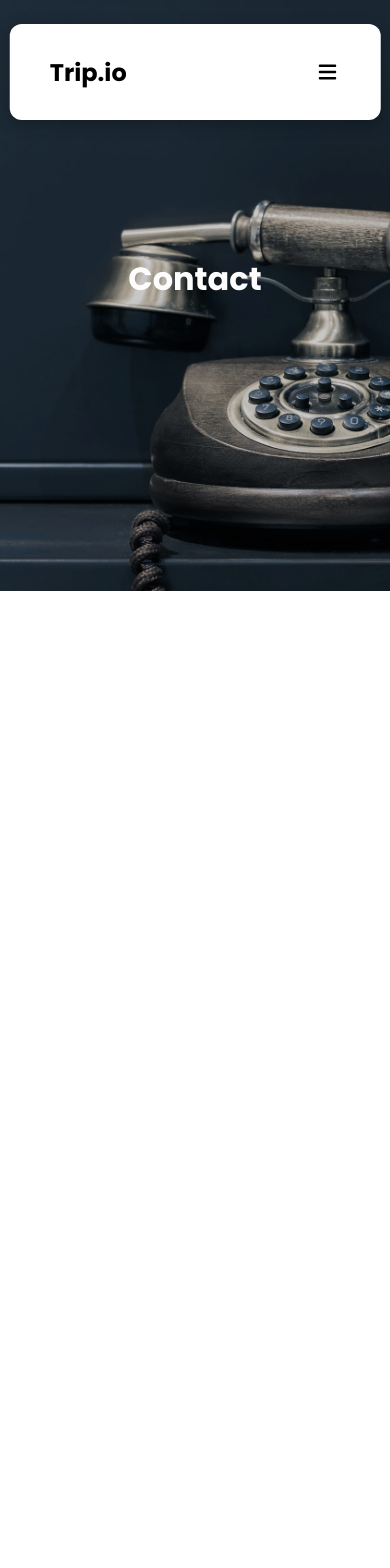
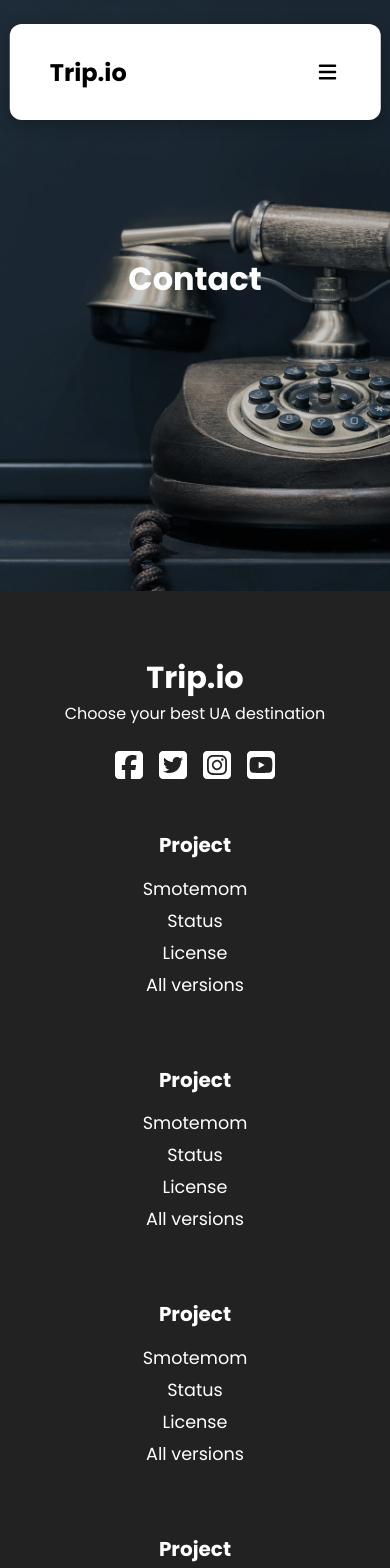
Before and after one commit to PaulBoar/Trip.io, a React (Create React App) app: page /contact in a window 390 px wide. Shown: the top 1568 px of the page. Before the commit the page ends 844 px from the top, so only its background shows below. Built offline with nearby package versions, Linux system fonts and the light colour scheme.

Commit message:
footer and minor styleing changes

```diff
--- a/package.json
+++ b/package.json
@@ -4,12 +4,14 @@
   "private": true,
   "dependencies": {
     "@fortawesome/fontawesome-svg-core": "^6.2.1",
+    "@fortawesome/free-brands-svg-icons": "^6.2.1",
     "@fortawesome/free-regular-svg-icons": "^6.2.1",
     "@fortawesome/free-solid-svg-icons": "^6.2.1",
     "@fortawesome/react-fontawesome": "^0.2.0",
     "@testing-library/jest-dom": "^5.16.5",
     "@testing-library/react": "^13.4.0",
     "@testing-library/user-event": "^13.5.0",
+    "babel-plugin-macros": "^3.1.0",
     "react": "^18.2.0",
     "react-dom": "^18.2.0",
     "react-icons": "^4.7.1",
--- /dev/null
+++ b/src/components/Footer.js
@@ -0,0 +1,66 @@
+import React from 'react';
+import classes from './Footer.module.css';
+import { FontAwesomeIcon } from '@fortawesome/react-fontawesome';
+import { faSquareTwitter, faSquareFacebook, faSquareYoutube, faSquareInstagram } from '@fortawesome/free-brands-svg-icons';
+
+
+function Footer() {
+	return (
+		<div className={classes.footer}>
+			<div className={classes.top}>
+				<div className={classes.text}>
+					<h4>Trip.io</h4>
+					<p>Choose your best UA destination</p>
+				</div>
+				<div className={classes.socials}>
+					<a href='/'><FontAwesomeIcon icon={faSquareFacebook} /></a>
+					<a href='/'><FontAwesomeIcon icon={faSquareTwitter} /></a>
+					<a href='/'><FontAwesomeIcon icon={faSquareInstagram} /></a>
+					<a href='/'><FontAwesomeIcon icon={faSquareYoutube} /></a>
+				</div>
+			</div>
+
+			<div className={classes.bottom}>
+    <div className={classes.column}>
+     <h5>Project</h5>
+     <ul className={classes['column-list']}>
+      <li><a href='/'>Smotemom</a></li>
+      <li><a href='/'>Status</a></li>
+      <li><a href='/'>License</a></li>
+      <li><a href='/'>All versions</a></li>
+     </ul>
+    </div>
+    <div className={classes.column}>
+     <h5>Project</h5>
+     <ul className={classes['column-list']}>
+      <li><a href='/'>Smotemom</a></li>
+      <li><a href='/'>Status</a></li>
+      <li><a href='/'>License</a></li>
+      <li><a href='/'>All versions</a></li>
+     </ul>
+    </div>
+    <div className={classes.column}>
+     <h5>Project</h5>
+     <ul className={classes['column-list']}>
+      <li><a href='/'>Smotemom</a></li>
+      <li><a href='/'>Status</a></li>
+      <li><a href='/'>License</a></li>
+      <li><a href='/'>All versions</a></li>
+     </ul>
+    </div>
+    <div className={classes.column}>
+     <h5>Project</h5>
+     <ul className={classes['column-list']}>
+      <li><a href='/'>Smotemom</a></li>
+      <li><a href='/'>Status</a></li>
+      <li><a href='/'>License</a></li>
+      <li><a href='/'>All versions</a></li>
+     </ul>
+    </div>
+
+   </div>
+		</div>
+	);
+}
+
+export default Footer;
--- /dev/null
+++ b/src/components/Footer.module.css
@@ -0,0 +1,105 @@
+.footer {
+	background-color: #222;
+	color: #fff;
+	padding: 4rem 6rem;
+}
+
+.top {
+	display: flex;
+	justify-content: space-between;
+}
+
+.text h4 {
+	font-size: 1.9rem;
+}
+
+.socials {
+	display: flex;
+	align-items: center;
+}
+
+.socials a {
+	font-size: 2rem;
+	color: inherit;
+	margin-left: 1rem;
+}
+
+.socials a:first-child {
+ margin: 0;
+}
+
+.socials a:hover {
+	color: #df9342;
+}
+
+.bottom {
+	display: flex;
+	justify-content: space-between;
+	flex-wrap: wrap;
+	padding-top: 3rem;
+}
+
+.column {
+ padding: 1.5rem;
+}
+
+.column h5 {
+	font-size: 1.25rem;
+	padding: 1rem 0 0.8rem 0;
+}
+
+.column-list {
+	list-style: none;
+}
+
+.column-list a {
+	text-decoration: none;
+	color: inherit;
+	font-size: 1.1rem;
+	line-height: 2rem;
+	/* padding-bottom: .5rem; */
+}
+
+.column-list a:hover {
+	color: #df9342;
+}
+
+@media screen and (max-width: 756px) {
+	.footer {
+		padding: 4rem 2rem;
+	}
+
+ .top {
+  flex-direction: column;
+  text-align: center;
+ }
+
+ .socials {
+  align-self: center;
+  margin-top: 1rem;
+ }
+
+ .bottom {
+  padding-top: 0rem;
+ }
+
+ .column {
+  width: 50%;
+ }
+}
+
+
+@media screen and (max-width: 460px) {
+ .bottom {
+  flex-direction: column;
+  width: 100%;
+  justify-content: center;
+ }
+
+ .column {
+  text-align: center;
+  position: relative;
+  left: 50%;
+  transform: translate(-50%);
+ }
+}
--- a/src/components/Navbar.module.css
+++ b/src/components/Navbar.module.css
@@ -44,7 +44,7 @@
 }
 
 .nav-link:hover {
-	background-color: #01959a;
+	background-color: #df9342;
 	color: #fff;
 	border-radius: 4px;
 	transition: all 0.2s ease-in-out;
@@ -90,14 +90,14 @@
 		margin: 0 auto;
 		border-radius: 12px;
 		padding: 7rem 0 2rem 0;
-		transition: .3s ease-in-out;
+		transition: 0.3s ease-in-out;
 	}
 
 	.nav-menu.active {
 		left: 0;
 		opacity: 1;
 		z-index: -10;
-		transition: .3s ease-in-out;
+		transition: 0.3s ease-in-out;
 	}
 
 	.nav-link {
@@ -110,7 +110,7 @@
 	}
 
 	.nav-link:hover {
-		background-color: #01959a;
+		background-color: #df9342;
 	}
 
 	.sign-btn {
@@ -124,7 +124,7 @@
 		margin: auto;
 		border-radius: 4px;
 		width: 80%;
-  background-color: #01959a;
+		background-color: #df9342;
 		text-decoration: none;
 		color: #fff;
 		font-size: 1.2rem;
--- a/src/components/Places.module.css
+++ b/src/components/Places.module.css
@@ -25,9 +25,13 @@
 }
 
 .description-text {
-	width: 45%;
+	width: 40%;
 	text-align: start;
 	font-size: 1.1rem;
+}
+
+.image {
+	width: 60%;
 }
 
 .description-text h2 {
@@ -36,7 +40,7 @@
 
 .image {
 	position: relative;
-	width: 50%;
+	width: 55%;
 	display: flex;
 	justify-content: space-between;
 	z-index: -90;
@@ -56,14 +60,23 @@
 	right: 0;
 }
 
-.places:last-child() {
-	margin-bottom: 2rem;
+.first-description:last-child {
+	margin-top: 8rem;
+	margin-bottom: 0rem;
 }
 
 @media screen and (max-width: 756px) {
 	.places {
 		margin: 4rem auto;
 		padding: 0 2rem;
+	}
+
+	.places h1 {
+		font-size: 2.5rem;
+	}
+
+	.subhead {
+		margin-bottom: 0;
 	}
 
 	.first-description,
@@ -80,6 +93,7 @@
 	.image {
 		width: 100%;
 		margin: 1.8rem 0;
+		flex-direction: column;
 	}
 
 	.image img {
@@ -98,4 +112,8 @@
  img:nth-child(2) {
   display: none;
  }
+
+	.image {
+		flex-direction: row;
+	}
 }
--- a/src/components/Trip.module.css
+++ b/src/components/Trip.module.css
@@ -1,5 +1,5 @@
 .trip {
-	margin: 4rem 6rem;
+	margin: 0rem 6rem 6rem 6rem;
 	color: #2a2a2a;
 }
 
@@ -32,7 +32,7 @@
 width: 100%;
 height: 100%;
 border-radius: 8px;
-transition: .2s ease-in-out;
+transition: .3s ease-in-out;
 }
 
 .trip-img:hover img {
@@ -44,14 +44,19 @@ transition: .2s ease-in-out;
  padding: 0.9rem 0 .2rem 0;
 }
 
-@media screen and (max-width: 765px) {
+@media screen and (max-width: 756px) {
  .trip {
   margin: 4rem 2rem;
+		text-align: center;
  }
 
  .trip-card {
   flex-direction: column;
  }
+
+	.trip h2 {
+		font-size: 2rem;
+	}
 
  .card {
   width: 100%;
--- a/src/routes/About.js
+++ b/src/routes/About.js
@@ -2,6 +2,7 @@ import React from 'react';
 import Navbar from '../components/Navbar';
 import Hero from '../components/Hero';
 import Kyiv from '../assets/images/HeroKyiv.jpg'
+import Footer from '../components/Footer';
 
 function About() {
 	return (
@@ -13,6 +14,7 @@ function About() {
 				title='About Ukraine'
 				btnClass='hide'
 			/>
+			<Footer />
 		</>
 	);
 }
--- a/src/routes/Contact.js
+++ b/src/routes/Contact.js
@@ -2,6 +2,7 @@ import React from 'react';
 import Navbar from '../components/Navbar';
 import Hero from '../components/Hero';
 import ContactImg from '../assets/images/Contact.jpg'
+import Footer from '../components/Footer';
 
 function Contact() {
 	return (
@@ -13,6 +14,7 @@ function Contact() {
 				title='Contact'
 				btnClass='hide'
 			/>
+			<Footer />
 		</>
 	);
 }
--- a/src/routes/Home.js
+++ b/src/routes/Home.js
@@ -4,6 +4,7 @@ import Navbar from '../components/Navbar';
 import Places from '../components/Places';
 import Independence from '../assets/images/Independence.jpg'
 import Trip from '../components/Trip';
+import Footer from '../components/Footer';
 
 function Home() {
 	return (
@@ -20,6 +21,7 @@ function Home() {
 			/>
 			<Places />
 			<Trip />
+			<Footer />
 		</>
 	);
 }
--- a/src/routes/Service.js
+++ b/src/routes/Service.js
@@ -2,6 +2,7 @@ import React from 'react';
 import Navbar from '../components/Navbar';
 import Hero from '../components/Hero';
 import Kyiv from '../assets/images/HeroKyiv.jpg'
+import Footer from '../components/Footer';
 
 function Service() {
 	return (
@@ -13,6 +14,7 @@ function Service() {
 				title='Service'
 				btnClass='hide'
 			/>
+			<Footer />
 		</>
 	);
 }
```
Also changed, not shown: 1 other file (tests, documents, lock files or other folders). Lines whose indentation alone changed are shown as unchanged.
